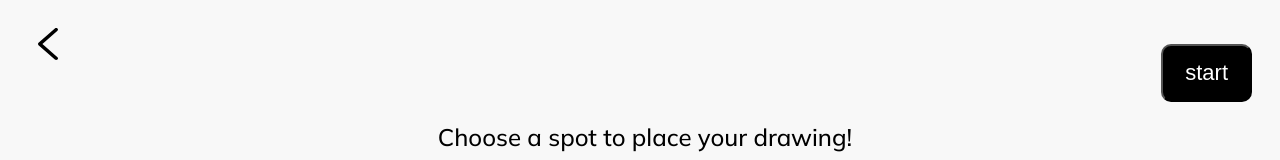
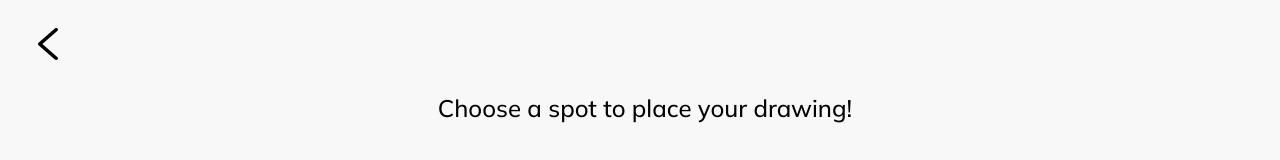
Before and after one commit to RioSamson/Digital-Wall, a React (Create React App) app in the folder app/: page /SceneAreaSelect in a window 1280 px wide. Shown: the top 160 px of the page. Built offline with nearby package versions, Linux system fonts and the light colour scheme; no server answers; grey boxes are pictures that could not be loaded.

Commit message:
hide start btn

```diff
--- a/app/src/pages/SceneAreaSelectorPage.js
+++ b/app/src/pages/SceneAreaSelectorPage.js
@@ -113,7 +113,7 @@ function SceneAreaSelector() {
             fill="black"
           />
         </svg>
-        <button style={{marginLeft: 'auto', fontSize:"22px", fontWeight:500, background: "black", color: "white", padding:"14px 22px", borderRadius: "10px"}}>start</button>
+        {/* <button style={{marginLeft: 'auto', fontSize:"22px", fontWeight:500, background: "black", color: "white", padding:"14px 22px", borderRadius: "10px"}}>start</button> */}
         </div>
       <h2 style={{fontWeight:500, fontSize: "24px", marginTop: "10px", marginLeft: "10px"}}>Choose a spot to place your drawing!</h2>
       <div style={buttonContainerStyle}>
```
